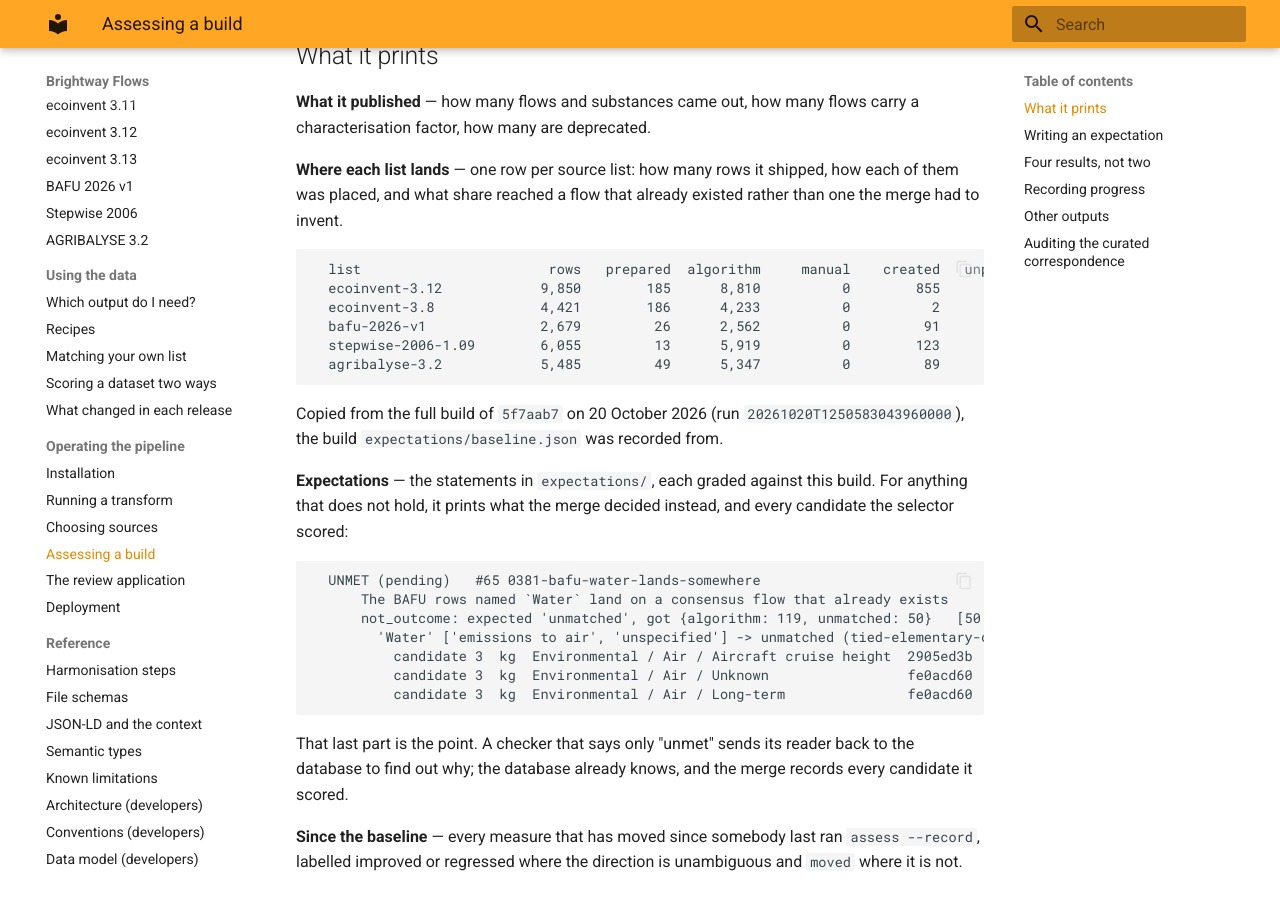
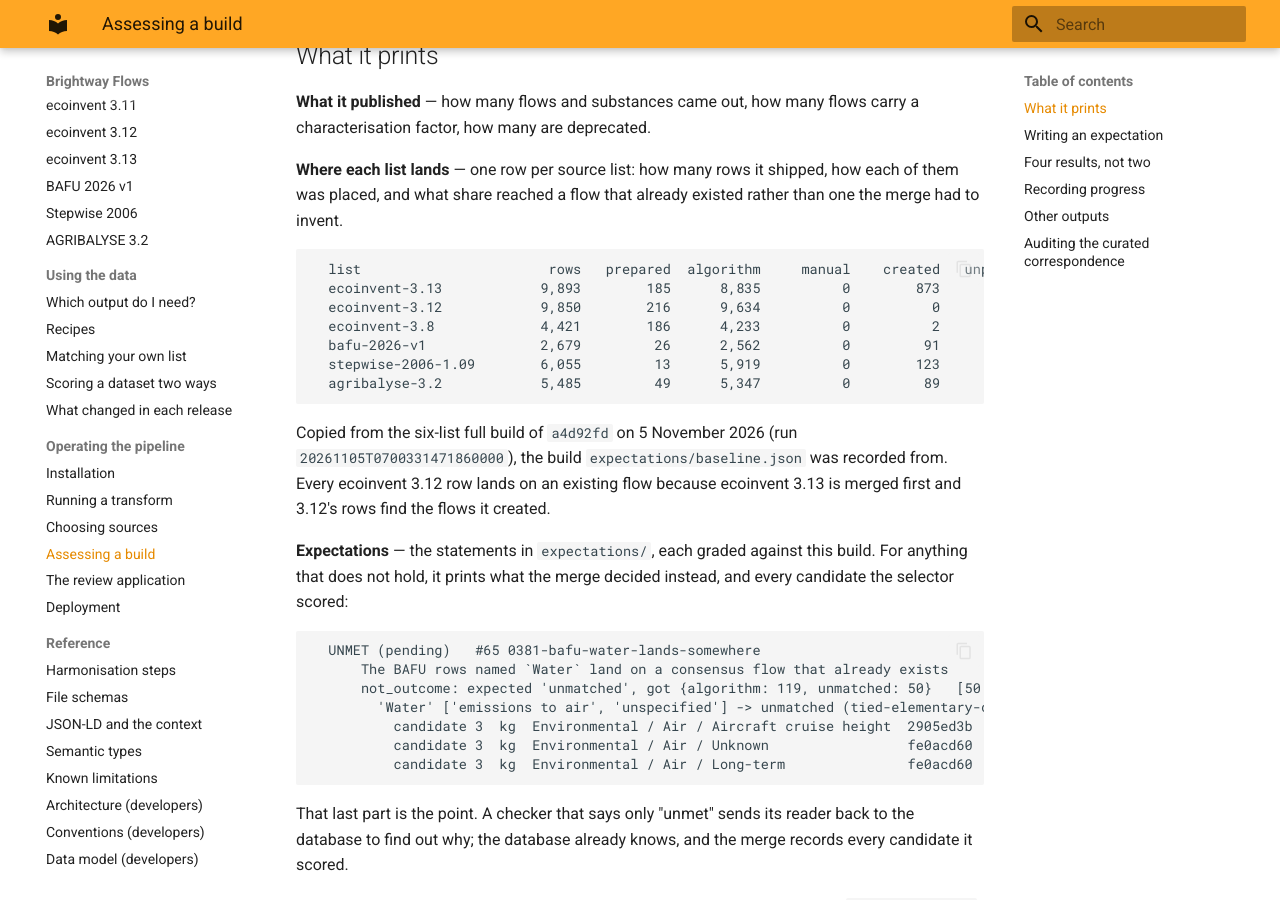
Before and after one commit to brightway-labs/brightway-flows, an MkDocs documentation site: the page built from docs/operating/assessing.md, in a window 1280 px wide and 900 px high, scrolled down 493 px. Built offline with MkDocs 1.6.1 and Material for MkDocs 9.7.7, drawn with Linux system fonts in a browser that asks for light colours.

Commit message:
Re-copy the placement sample on the assessing page from the baseline this change re-recorded
`expectations/baseline.json` was re-recorded from the six-list build of
a4d92fd, and the sample placement table on `operating/assessing.md` was still
the five-list build of 5f7aab7 from 20 October 2026, so
`PlacementTableTestCase` failed on this branch with six mismatches: ecoinvent
3.12's prepared, algorithm, created and characterised counts, and BAFU's and
Agribalyse's characterised counts. The table is re-copied from the baseline,
with the ecoinvent 3.13 row the six-list build has, and the caption names the
build and run it came from. Every 3.12 row now lands on an existing flow
because 3.13 is merged first and 3.12's rows find the flows it created, which
the caption says so the 100.0% does not read as a typo.

````diff
--- a/docs/operating/assessing.md
+++ b/docs/operating/assessing.md
@@ -27,16 +27,18 @@ rather than one the merge had to invent.
 
 ```
   list                       rows   prepared  algorithm     manual    created   unplaced  charact'd     unit x  on existing
-  ecoinvent-3.12            9,850        185      8,810          0        855          0      6,483          0        91.3%
+  ecoinvent-3.13            9,893        185      8,835          0        873          0      6,506          0        91.2%
+  ecoinvent-3.12            9,850        216      9,634          0          0          0      6,482          0       100.0%
   ecoinvent-3.8             4,421        186      4,233          0          2          0      2,539          0       100.0%
-  bafu-2026-v1              2,679         26      2,562          0         91          0      1,467          0        96.6%
+  bafu-2026-v1              2,679         26      2,562          0         91          0      1,468          0        96.6%
   stepwise-2006-1.09        6,055         13      5,919          0        123          0      3,725          0        98.0%
-  agribalyse-3.2            5,485         49      5,347          0         89          0      3,158          0        98.4%
+  agribalyse-3.2            5,485         49      5,347          0         89          0      3,154          0        98.4%
 ```
 
-Copied from the full build of `5f7aab7` on 20 October 2026 (run
-`20261020T1250583043960000`), the build `expectations/baseline.json` was
-recorded from.
+Copied from the six-list full build of `a4d92fd` on 5 November 2026 (run
+`20261105T0700331471860000`), the build `expectations/baseline.json` was
+recorded from. Every ecoinvent 3.12 row lands on an existing flow because
+ecoinvent 3.13 is merged first and 3.12's rows find the flows it created.
 
 **Expectations** — the statements in `expectations/`, each graded against this
 build. For anything that does not hold, it prints what the merge decided
````
